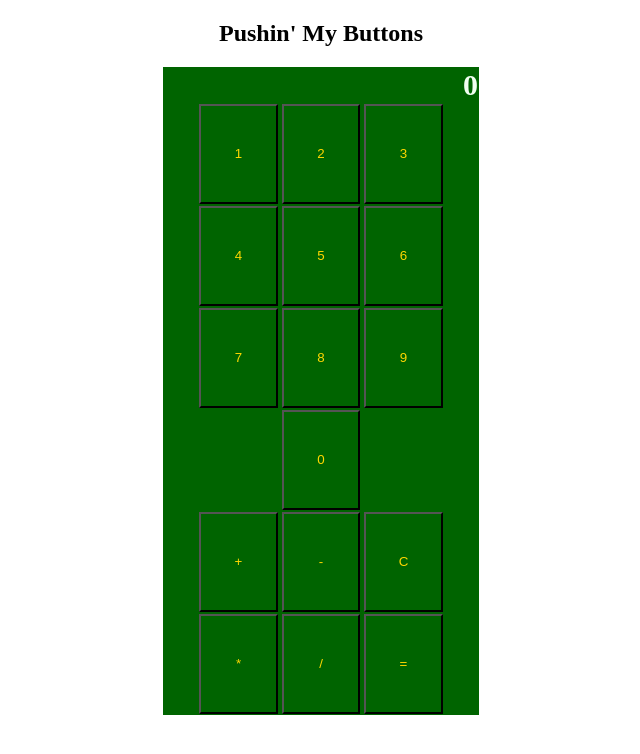
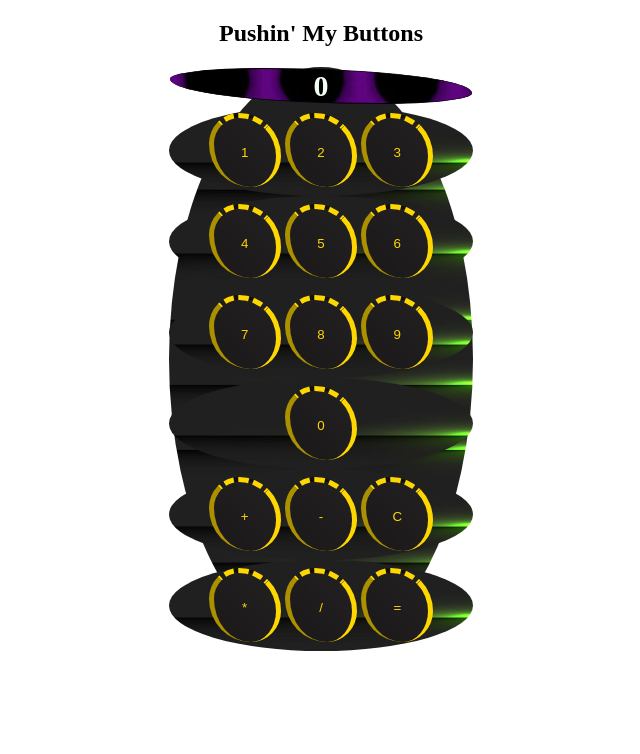
Before and after one commit to JOrozco271/Git-Practice, a plain HTML site: page index.html in a window 1280 px wide. Shown: the whole page, without its empty margins (319-959 px from the left). Drawn offline with Linux system fonts and the light colour scheme.

Commit message:
EndofDay2

```diff
--- a/style.css
+++ b/style.css
@@ -1,21 +1,34 @@
-table, td, button{
-    width: 25%;
+table, td{
+    width: 24%;
+    height: 89px;
     border-collapse: collapse;
     background-color: darkgreen;
     text-align: center;
-    height: 100px;
-}
-
-table{
-    margin: 0 auto;
+    margin: auto;
+    border-radius: 70%;
+    background-image: url("darkgreenmetal.jpg");
 }
 
 button{
+    width: 24%;
+    height: 74px;
+    background-color: darkgreen;
     color: gold;
+    border-collapse: collapse;
+    border: 5px inset gold;
+    border-style: dashed inset none;
+    border-radius: 50% 70%;
+    background-image: url("darkgreenmetal2.jpg");
 }
 
 div{
-    text-align: right;
+    border-collapse: collapse;
+    text-align: center;
+    background-color: indigo;
     font-size: 30px;
     color: honeydew;
+    border: 1px solid black;
+    border-style: solid none;
+    border-radius: 30% 70%;
+    background-image: url("darkpurple.jpg");
 }
```
Also changed, not shown: index.html (+0 -3 lines), darkgreenmetal.jpg (added), darkgreenmetal2.jpg (added), darkpurple.jpg (added).
